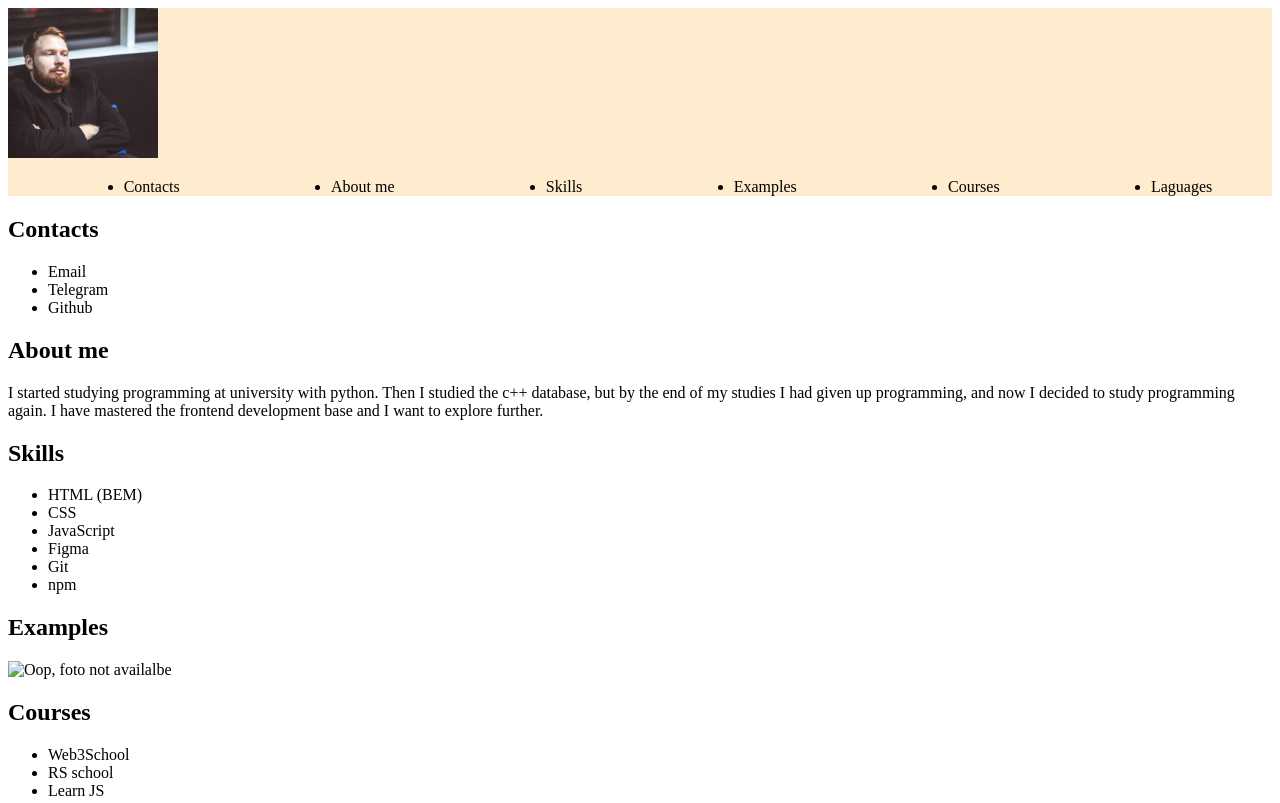
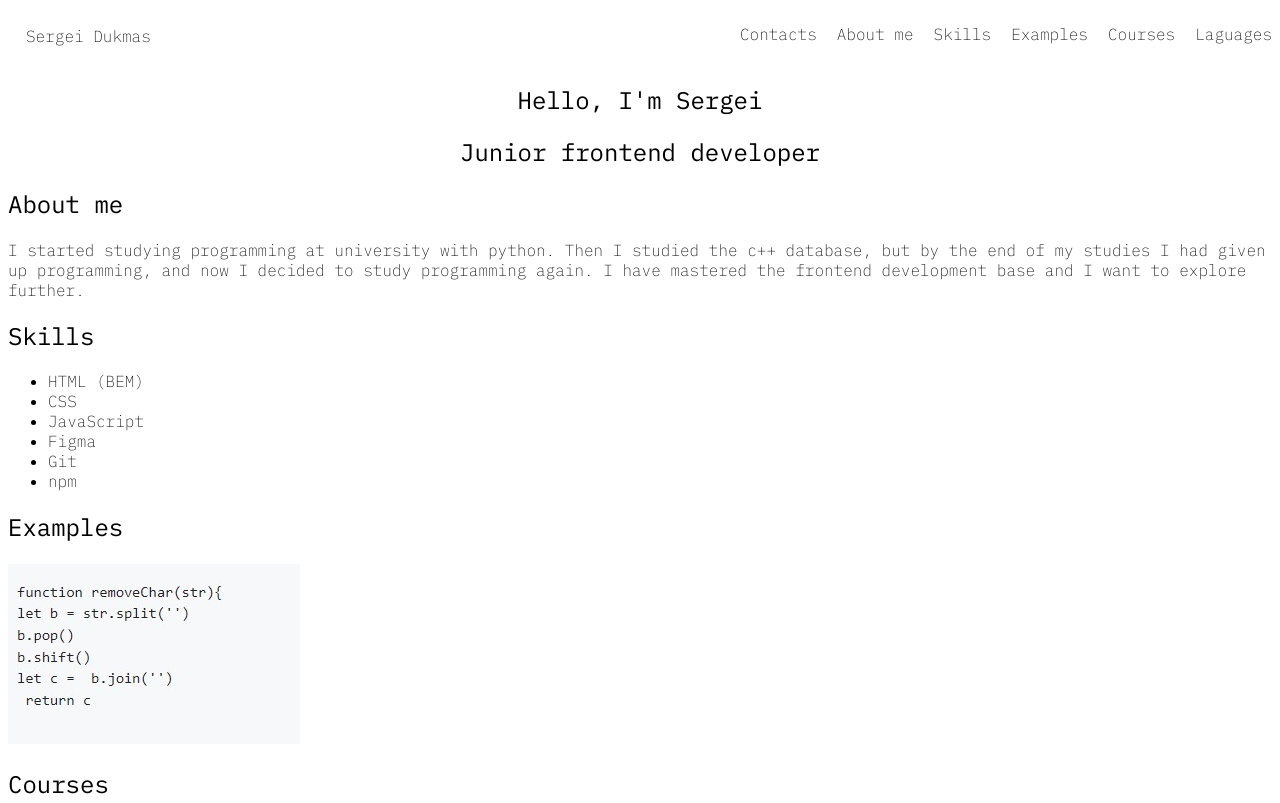
Before and after one commit to Sergei342/rsschool-cv, a plain HTML site: page index.html in a window 1280 px wide. Shown: the top 803 px of the page. Drawn offline with Linux system fonts and the light colour scheme.

Commit message:
init: add styles and new font

```diff
--- a/index.html
+++ b/index.html
@@ -4,15 +4,19 @@
         <meta charset="UTF-8">
         <meta name="vieport" content="width=device-width, initial-scale=1.0">
         <link rel="stylesheet" href="style.css">
+        <style>
+            @import url('https://fonts.googleapis.com/css2?family=IBM+Plex+Mono:ital,wght@0,100;0,200;0,300;0,400;0,500;0,600;0,700;1,100;1,200;1,300;1,400;1,500;1,600;1,700&display=swap');
+            </style>
         <title>CV</title>
+
     </head>
 <body>
 <header class=cv-head>
     <div class="container">
         <div class="header__container">
         <nav class="navigation">
-            <img width="150px" height="150px" src="/sources/foto1.jfif" alt="foto doesn't exist">
 
+        <span class="logo">Sergei Dukmas</span>
                 <ul class="menu">
             <li>Contacts</li>
             <li>About me</li>
@@ -29,20 +33,19 @@
 </header>
 
 <main>
-<section class="Contacts">
-    <h2>Contacts</h2>
-    <ul>
-        <li>Email</li>
-        <li>Telegram</li>
-        <li>Github</li>
-    </ul>
-</section>
 
-<section class="About">
-    <h2>About me</h2>
-    <p class="info"> I started studying programming at university with python. Then I studied the c++ database, but by the end of my studies I had given up programming, and now I decided to study programming again. I have mastered the frontend development base and I want to explore further.</p>
+    <section class="hello">
+        <h1>Hello, I'm Sergei</h1>
+        <h2>Junior frontend developer</h2>
+    </section>
 
-</section>
+    <section class="About">
+        <h2>About me</h2>
+        <p class="info"> I started studying programming at university with python. Then I studied the c++ database, but by the end of my studies I had given up programming, and now I decided to study programming again. I have mastered the frontend development base and I want to explore further.</p>
+
+    </section>
+
+
 
 <section class="Skills">
     <h2>Skills</h2>
@@ -58,7 +61,7 @@
 
 <section class="Examples">
     <h2>Examples</h2>
-    <img src="#" alt="Oop, foto not availalbe">
+    <img src="/sources/Screenshot_2.jpg" alt="Oop, foto not availalbe">
 </section>
 
 <section class="Courses">
@@ -81,6 +84,15 @@
     </ul>
 </section>
 
+<section class="Contacts">
+    <h2>Contacts</h2>
+    <ul>
+        <li>Email</li>
+        <li>Telegram</li>
+        <li>Github</li>
+    </ul>
+</section>
+
 <footer class="Info">
     <div class="logo">
         <img src="#" alt="/">
--- a/style.css
+++ b/style.css
@@ -1,16 +1,35 @@
-.header__container {
-  width: 1280px;
+html {
+  font-family: "IBM Plex Mono", monospace;
+  font-weight: 200;
+  font-style: normal;
+}
+h1, h2 {
+  font-weight: normal;
+}
+  .container {
+  margin: 0;
+  padding: 0;
+}
+.navigation {
+  margin: 0;
+display: flex;
+justify-content: space-between;
+flex-direction: row;
 }
 
-.container {
-  position: relative;
-background-color: blanchedalmond;
+.menu {
+  list-style: none;
+  display: flex;
+  flex-direction: row;
+  gap: 20px
+  ;
 }
 
+.logo {
+  margin: 18px;
+  padding: 0;
+}
 
-
-.menu {
-  display: flex;
-  justify-content: space-around;
-
+.hello {
+text-align: center;
 }
```
Also changed, not shown: sources/Screenshot_2.jpg (added).
